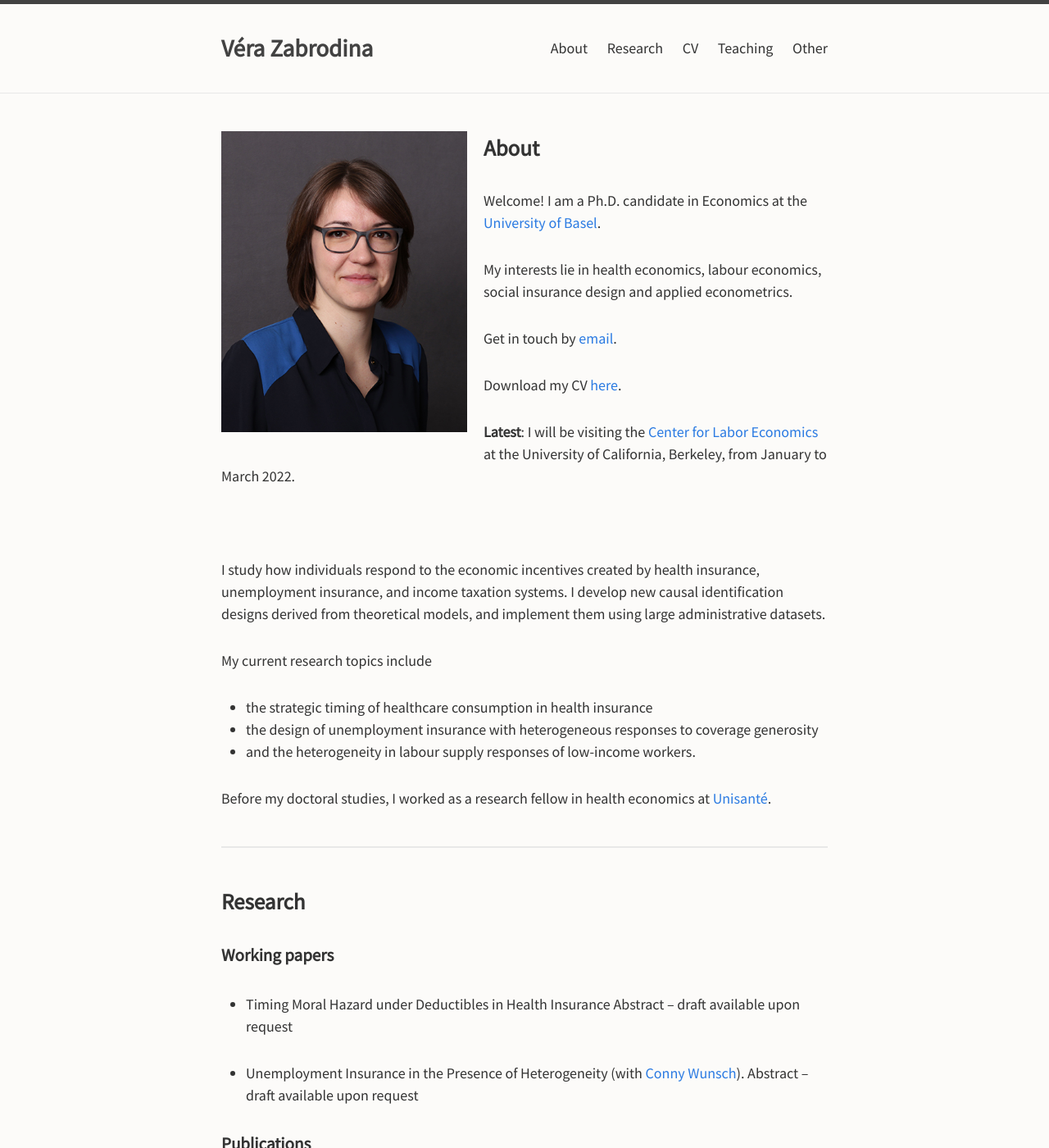
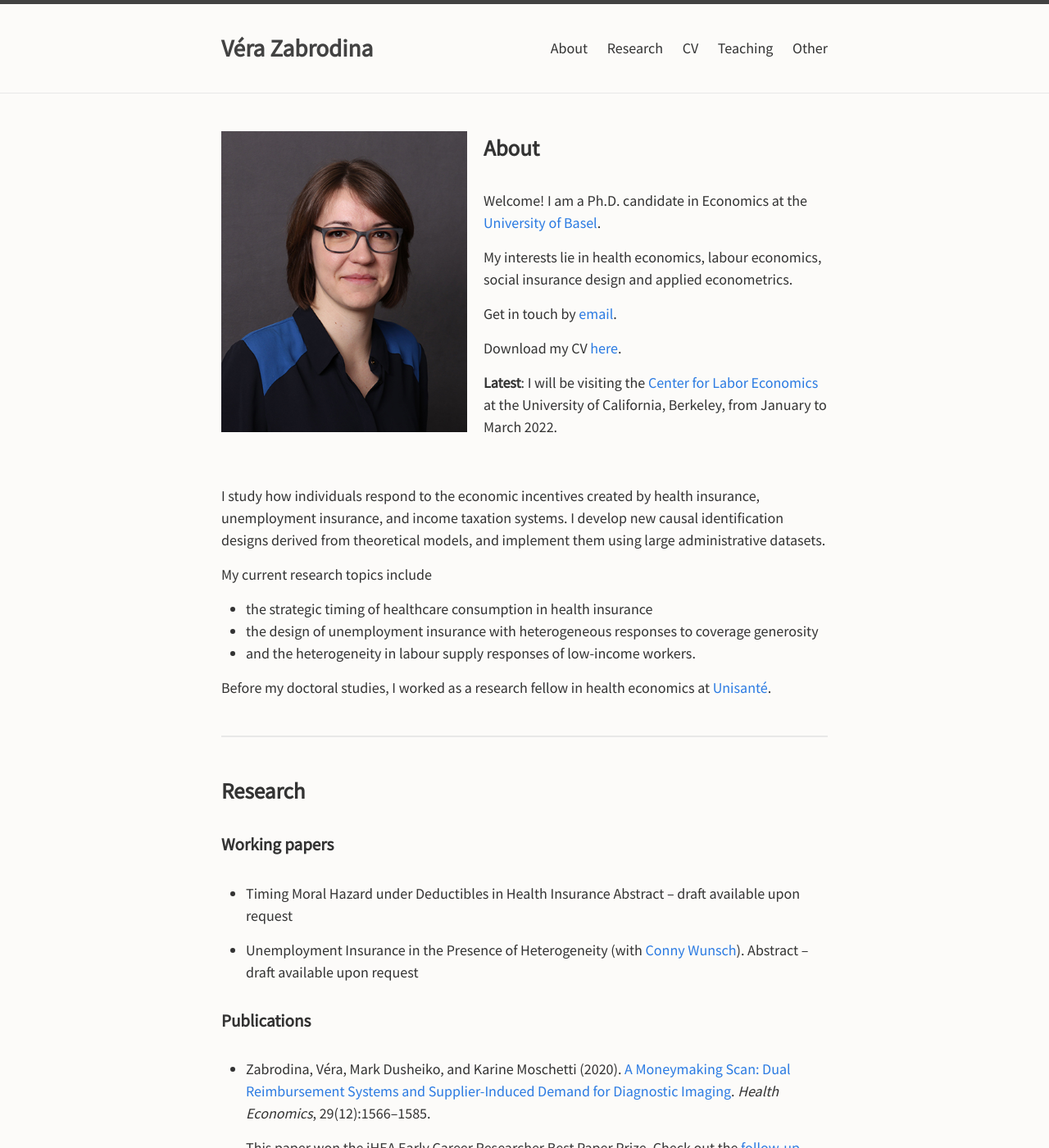
Before and after one commit to verazb/verazb.github.io, a Jekyll site: the page built from index.md, in a window 1280 px wide and 1400 px high. Shown: the whole window at 82% size. Built offline with Jekyll 4.4.1, drawn with Linux system fonts in a browser that asks for light colours.

Commit message:
Update _base.scss

```diff
--- a/_sass/minima/_base.scss
+++ b/_sass/minima/_base.scss
@@ -39,12 +39,15 @@ body {
 /**
  * Set `margin-bottom` to maintain vertical rhythm
  */
-h1, h2, h3, h4, h5, h6,
+h1, h2, h3, h4, h5, h6 {
+  margin-top: $spacing-unit;
+  margin-bottom: $spacing-unit;
+}
+
 p, blockquote, pre,
 ul, ol, dl, figure,
 %vertical-rhythm {
-  margin-top: $spacing-unit;
-  margin-bottom: $spacing-unit;
+  margin-bottom: $spacing-unit / 2;
 }
 
 hr {
```
